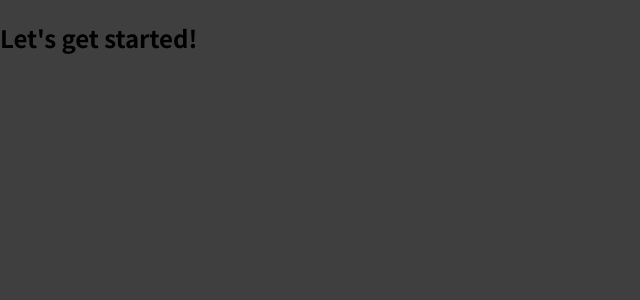
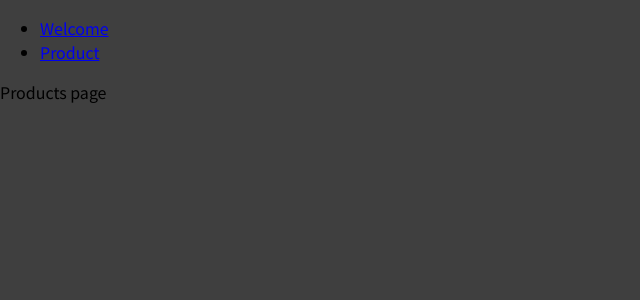
Before and after one commit to moshhasa/react_routing, a React (Create React App) app: page /products in a window 1280 px wide. Shown: the top 300 px of the page, without its empty margins (0-640 px from the left). Built offline with nearby package versions, Linux system fonts and the light colour scheme.

Commit message:
Added navigation between mulyiple pages

```diff
--- a/package.json
+++ b/package.json
@@ -8,6 +8,7 @@
     "@testing-library/user-event": "^12.5.0",
     "react": "^17.0.1",
     "react-dom": "^17.0.1",
+    "react-router-dom": "^5.3.0",
     "react-scripts": "4.0.1",
     "web-vitals": "^0.2.4"
   },
--- a/src/App.js
+++ b/src/App.js
@@ -1,7 +1,20 @@
+import { Route } from "react-router";
+import Header from "./components/Header";
+import Products from "./pages/Products";
+import Welcome from "./pages/Welcome";
+
 function App() {
   return (
     <div>
-      <h2>Let's get started!</h2>
+      <Header />
+      <main>
+      <Route path="/welcome">
+        <Welcome />
+      </Route>
+      <Route path="/products">
+        <Products />
+      </Route>
+      </main>
     </div>
   );
 }
--- /dev/null
+++ b/src/components/Header.js
@@ -0,0 +1,21 @@
+import React from "react";
+import { Link } from "react-router-dom";
+
+const Header = () => {
+  return (
+    <header>
+      <nav>
+        <ul>
+          <li>
+            <Link to="/welcome">Welcome</Link>
+          </li>
+          <li>
+            <Link to="/products">Product</Link>
+          </li>
+        </ul>
+      </nav>
+    </header>
+  );
+};
+
+export default Header;
--- a/src/index.js
+++ b/src/index.js
@@ -1,6 +1,12 @@
-import ReactDOM from 'react-dom';
+import ReactDOM from "react-dom";
 
-import './index.css';
-import App from './App';
+import "./index.css";
+import App from "./App";
+import { BrowserRouter } from "react-router-dom";
 
-ReactDOM.render(<App />, document.getElementById('root'));
+ReactDOM.render(
+  <BrowserRouter>
+    <App />{" "}
+  </BrowserRouter>,
+  document.getElementById("root")
+);
--- /dev/null
+++ b/src/pages/Products.js
@@ -0,0 +1,11 @@
+import React from 'react'
+
+const Products = () => {
+    return (
+        <p>
+            Products page
+        </p>
+    )
+}
+
+export default Products
--- /dev/null
+++ b/src/pages/Welcome.js
@@ -0,0 +1,11 @@
+import React from 'react'
+
+const Welcome = () => {
+    return (
+        <h1>
+            Wolcome page
+        </h1>
+    )
+}
+
+export default Welcome
```
Also changed, not shown: 2 other files (tests, documents, lock files or other folders).
